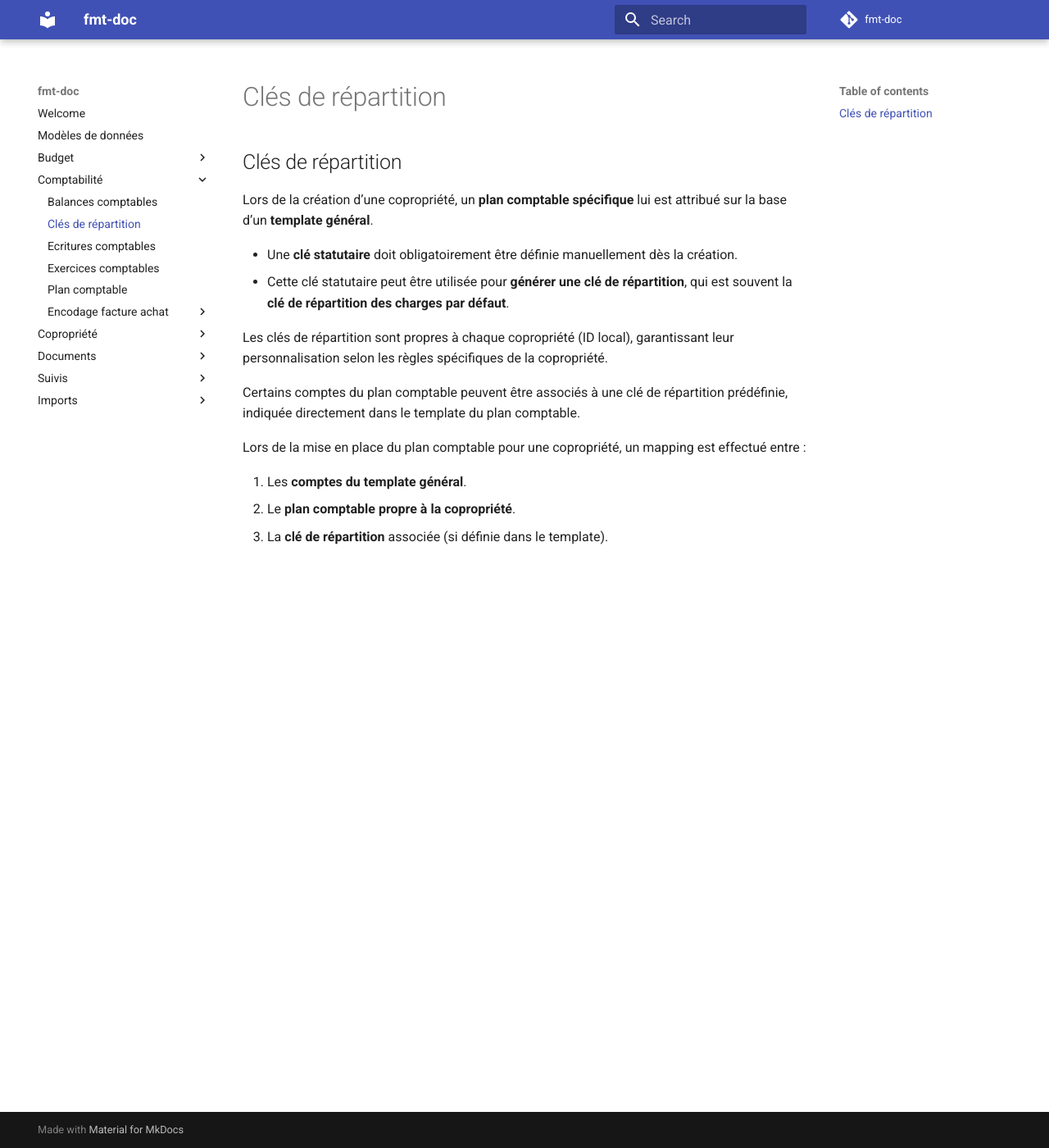
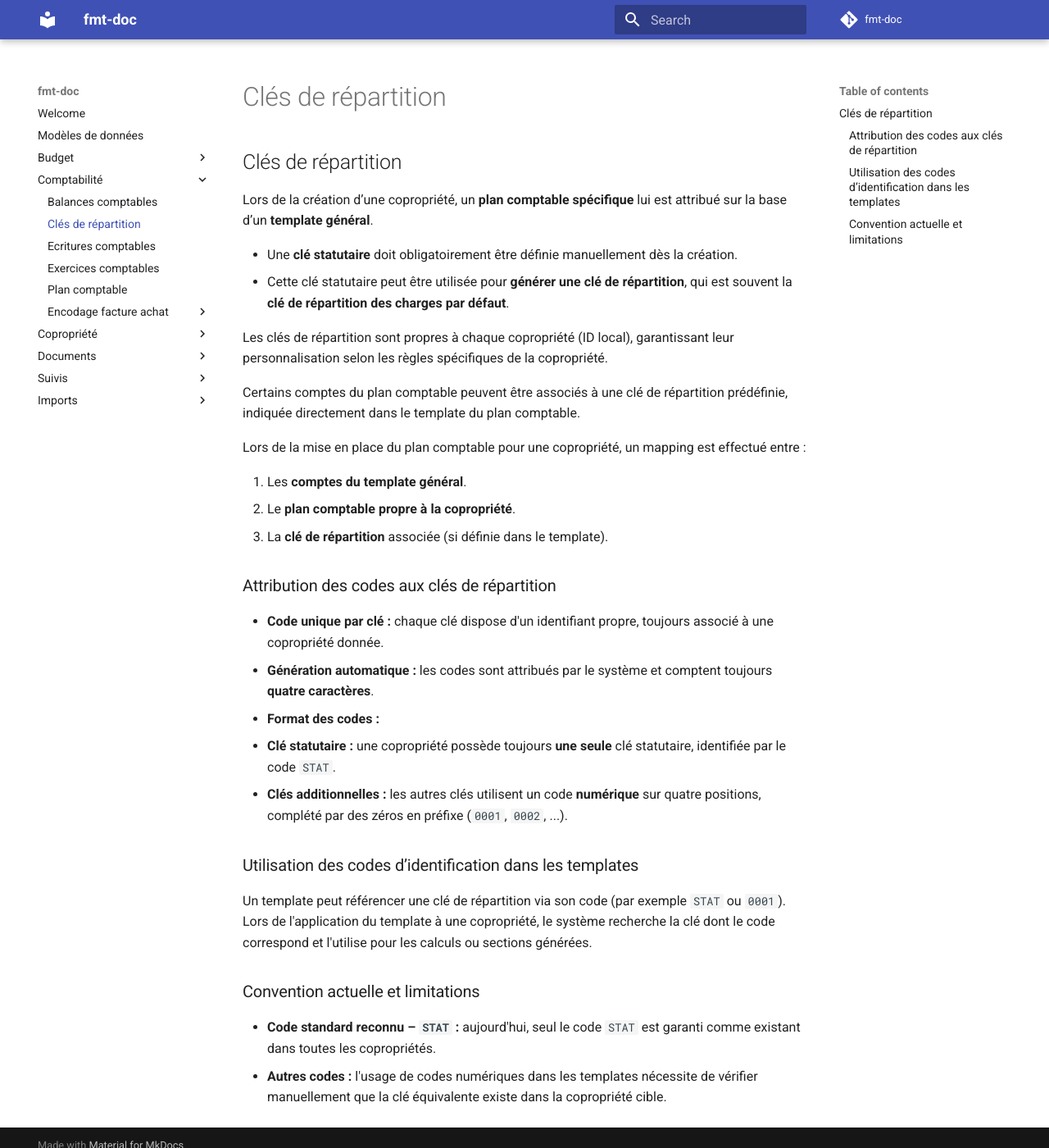
Before and after one commit to fmt-saas/fmt-doc, an MkDocs documentation site: the page built from docs/comptabilite/cles-de-repartition.md, in a window 1280 px wide and 1400 px high. Shown: the whole window at 82% size. Built offline with MkDocs 1.6.1 and Material for MkDocs 9.7.7, drawn with Linux system fonts in a browser that asks for light colours; comment, search, counter and statistics services are not loaded.

Commit message:
Document apportionment key codes

```diff
--- a/docs/comptabilite/cles-de-repartition.md
+++ b/docs/comptabilite/cles-de-repartition.md
@@ -17,3 +17,20 @@ Lors de la mise en place du plan comptable pour une copropriété, un mapping es
 1. Les **comptes du template général**.
 2. Le **plan comptable propre à la copropriété**.
 3. La **clé de répartition** associée (si définie dans le template).
+
+### Attribution des codes aux clés de répartition
+
+- **Code unique par clé :** chaque clé dispose d'un identifiant propre, toujours associé à une copropriété donnée.
+- **Génération automatique :** les codes sont attribués par le système et comptent toujours **quatre caractères**.
+- **Format des codes :**
+  - **Clé statutaire :** une copropriété possède toujours **une seule** clé statutaire, identifiée par le code `STAT`.
+  - **Clés additionnelles :** les autres clés utilisent un code **numérique** sur quatre positions, complété par des zéros en préfixe (`0001`, `0002`, ...).
+
+### Utilisation des codes d’identification dans les templates
+
+Un template peut référencer une clé de répartition via son code (par exemple `STAT` ou `0001`). Lors de l'application du template à une copropriété, le système recherche la clé dont le code correspond et l'utilise pour les calculs ou sections générées.
+
+### Convention actuelle et limitations
+
+- **Code standard reconnu – `STAT` :** aujourd'hui, seul le code `STAT` est garanti comme existant dans toutes les copropriétés.
+- **Autres codes :** l'usage de codes numériques dans les templates nécessite de vérifier manuellement que la clé équivalente existe dans la copropriété cible.
```
